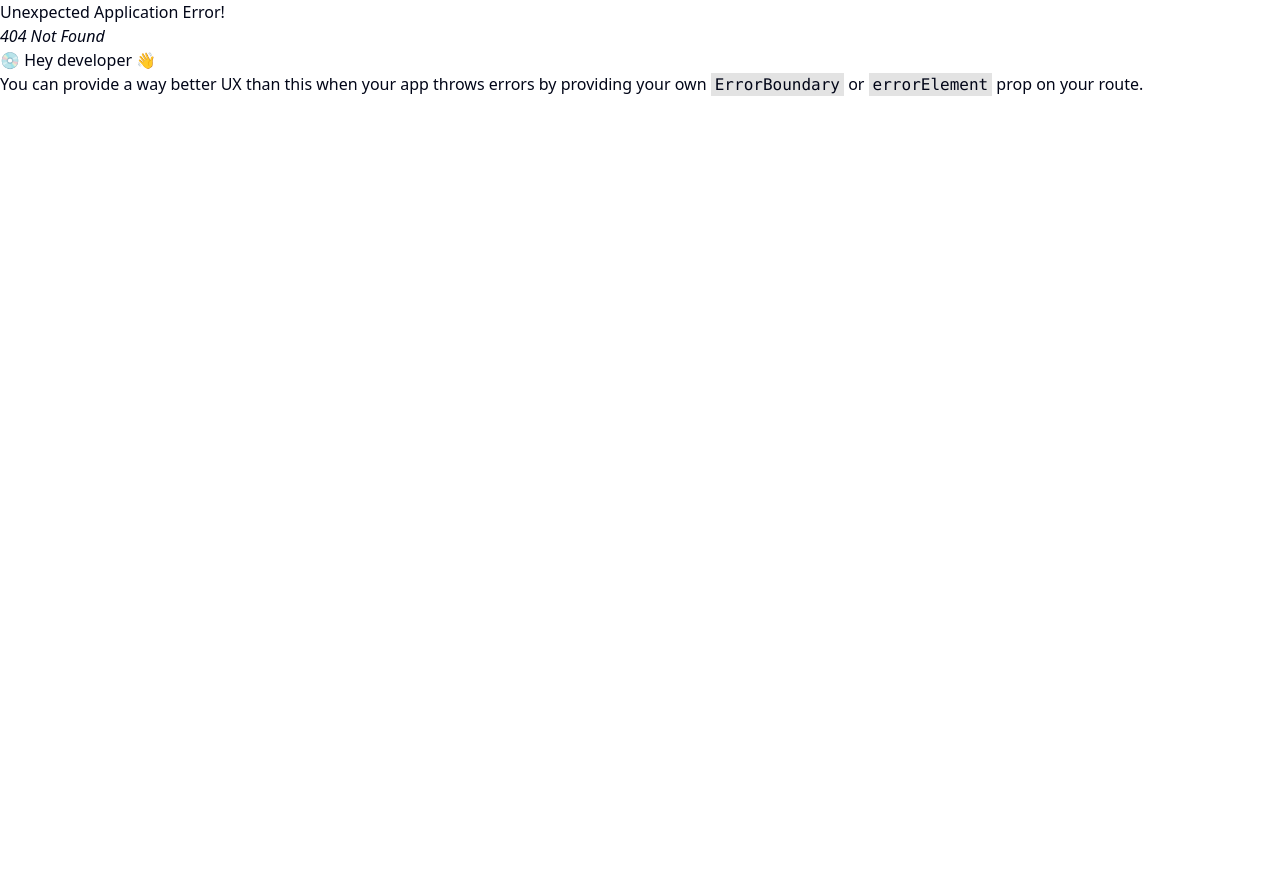
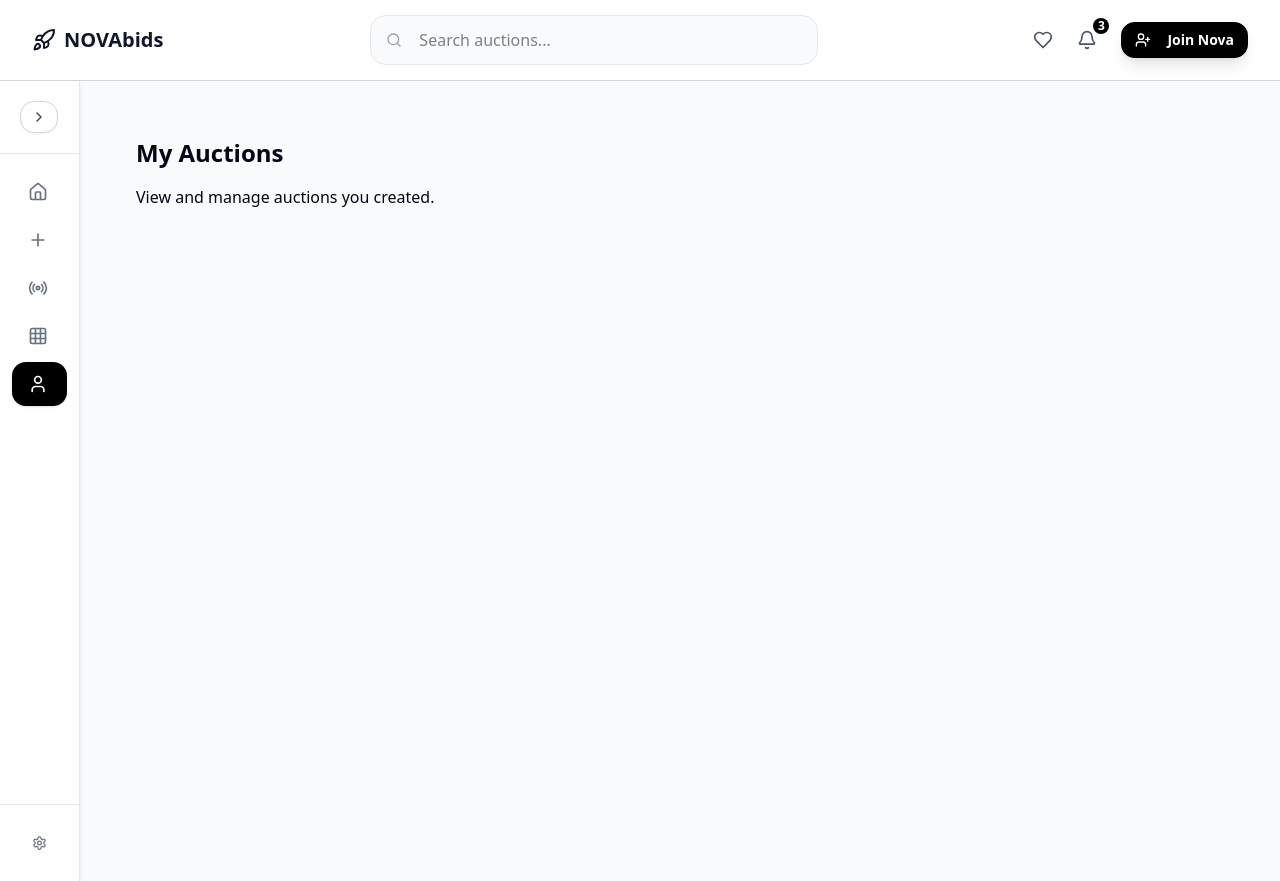
Before and after one commit to banerjee-arijit/NovaBids_Auctions, a React (Vite) app: page /dashboard/my-auctions in a window 1280 px wide. Before the commit this address had no page. Before the commit the page ends 800 px from the top, so only its background shows below. Built offline with nearby package versions, Linux system fonts and the light colour scheme.

Commit message:
sidebar logic

```diff
--- /dev/null
+++ b/src/pages/dashboard/AllAuctions.jsx
@@ -0,0 +1,12 @@
+import React from "react";
+
+const AllAuctions = () => {
+  return (
+    <div className="p-6">
+      <h1 className="text-2xl font-bold mb-4">All Auctions</h1>
+      <p>Browse all auctions here.</p>
+    </div>
+  );
+};
+
+export default AllAuctions;
--- /dev/null
+++ b/src/pages/dashboard/CreateAuction.jsx
@@ -0,0 +1,12 @@
+import React from "react";
+
+const CreateAuction = () => {
+  return (
+    <div className="p-6">
+      <h1 className="text-2xl font-bold mb-4">Create Auction</h1>
+      <p>This is where you can create a new auction.</p>
+    </div>
+  );
+};
+
+export default CreateAuction;
--- a/src/pages/dashboard/Dashboard.jsx
+++ b/src/pages/dashboard/Dashboard.jsx
@@ -1,18 +1,18 @@
 import React from "react";
+import { Outlet } from "react-router-dom";
 import Sidebar from "./Sidebar";
 import Navbar from "./Navbar";
-import IndexPage from "./IndexPage";
 
 const Dashboard = () => {
   return (
     <div className="flex flex-col h-screen">
       <Navbar />
 
-      <div className="flex flex-1 ">
+      <div className="flex flex-1">
         <Sidebar />
 
         <div className="flex-1 overflow-y-auto bg-gray-50 p-4 md:p-6 lg:p-8">
-          <IndexPage />
+          <Outlet />
         </div>
       </div>
     </div>
--- /dev/null
+++ b/src/pages/dashboard/LiveAuctions.jsx
@@ -0,0 +1,12 @@
+import React from "react";
+
+const LiveAuctions = () => {
+  return (
+    <div className="p-6">
+      <h1 className="text-2xl font-bold mb-4">Live Auctions</h1>
+      <p>All ongoing live auctions will be displayed here.</p>
+    </div>
+  );
+};
+
+export default LiveAuctions;
--- /dev/null
+++ b/src/pages/dashboard/MyAuctions.jsx
@@ -0,0 +1,12 @@
+import React from "react";
+
+const MyAuctions = () => {
+  return (
+    <div className="p-6">
+      <h1 className="text-2xl font-bold mb-4">My Auctions</h1>
+      <p>View and manage auctions you created.</p>
+    </div>
+  );
+};
+
+export default MyAuctions;
--- /dev/null
+++ b/src/pages/dashboard/Settings.jsx
@@ -0,0 +1,12 @@
+import React from "react";
+
+const Settings = () => {
+  return (
+    <div className="p-6">
+      <h1 className="text-2xl font-bold mb-4">Settings</h1>
+      <p>Manage your account and preferences.</p>
+    </div>
+  );
+};
+
+export default Settings;
--- a/src/pages/dashboard/Sidebar.jsx
+++ b/src/pages/dashboard/Sidebar.jsx
@@ -1,5 +1,6 @@
 import React, { useState } from "react";
 import {
+  House,
   Plus,
   Radio,
   Grid3X3,
@@ -9,26 +10,28 @@ import {
   ChevronRight,
 } from "lucide-react";
 import { Button } from "@/components/ui/button";
+import { useNavigate, useLocation } from "react-router-dom";
 
 const Sidebar = () => {
   const [isCollapsed, setIsCollapsed] = useState(true);
+  const navigate = useNavigate();
+  const location = useLocation();
 
   const menuItems = [
-    { icon: Plus, label: "Create Auction", active: false },
-    { icon: Radio, label: "Live Auctions", active: true },
-    { icon: Grid3X3, label: "All Auctions", active: false },
-    { icon: User, label: "My Auctions", active: false },
+    { icon: House, label: "Dashboard", path: "/dashboard" },
+    { icon: Plus, label: "Create Auction", path: "/dashboard/create-auction" },
+    { icon: Radio, label: "Live Auctions", path: "/dashboard/live-auctions" },
+    { icon: Grid3X3, label: "All Auctions", path: "/dashboard/all-auctions" },
+    { icon: User, label: "My Auctions", path: "/dashboard/my-auctions" },
   ];
 
-  const toggleSidebar = () => {
-    setIsCollapsed(!isCollapsed);
-  };
+  const toggleSidebar = () => setIsCollapsed(!isCollapsed);
 
   return (
     <>
       {/* Desktop Sidebar */}
       <div
-        className={`hidden  lg:flex flex-col bg-white border-r border-gray-200 shadow-md transition-all duration-500 ${
+        className={`hidden lg:flex flex-col bg-white border-r border-gray-200 shadow-md transition-all duration-500 ${
           isCollapsed ? "w-20" : "w-72"
         } h-screen sticky top-0 z-40`}
       >
@@ -62,15 +65,18 @@ const Sidebar = () => {
             {menuItems.map((item, index) => (
               <button
                 key={index}
+                onClick={() => navigate(item.path)}
                 className={`flex items-center w-full space-x-4 px-4 py-3 rounded-xl transition-all duration-300 ${
-                  item.active
+                  location.pathname === item.path
                     ? "bg-black text-white shadow"
                     : "text-gray-700 hover:bg-gray-100"
                 }`}
               >
                 <item.icon
                   className={`h-5 w-5 ${
-                    item.active ? "text-white" : "text-gray-500"
+                    location.pathname === item.path
+                      ? "text-white"
+                      : "text-gray-500"
                   }`}
                 />
                 {!isCollapsed && (
@@ -83,8 +89,21 @@ const Sidebar = () => {
 
         {/* Settings */}
         <div className="border-t border-gray-200 p-4">
-          <button className="flex items-center space-x-4 w-full text-gray-700 hover:bg-gray-100 px-4 py-3 rounded-xl transition-all duration-300">
-            <Settings className="h-5 w-5 text-gray-500" />
+          <button
+            onClick={() => navigate("/dashboard/settings")}
+            className={`flex items-center space-x-4 w-full px-4 py-3 rounded-xl transition-all duration-300 ${
+              location.pathname === "/dashboard/settings"
+                ? "bg-black text-white shadow"
+                : "text-gray-700 hover:bg-gray-100"
+            }`}
+          >
+            <Settings
+              className={`h-5 w-5 ${
+                location.pathname === "/dashboard/settings"
+                  ? "text-white"
+                  : "text-gray-500"
+              }`}
+            />
             {!isCollapsed && (
               <span className="text-sm font-medium">Settings</span>
             )}
@@ -98,8 +117,9 @@ const Sidebar = () => {
           {menuItems.map((item, index) => (
             <button
               key={index}
-              className={`flex flex-col items-center px-3 py-1 rounded-xl text-xs transition-all duration-200 ${
-                item.active
+              onClick={() => navigate(item.path)}
+              className={`flex flex-col items-center px-3 py-1 text-xs ${
+                location.pathname === item.path
                   ? "text-black font-semibold"
                   : "text-gray-600 hover:text-black"
               }`}
@@ -108,7 +128,14 @@ const Sidebar = () => {
               {item.label.split(" ")[0]}
             </button>
           ))}
-          <button className="flex flex-col items-center px-3 py-1 text-gray-600 hover:text-black text-xs">
+          <button
+            onClick={() => navigate("/dashboard/settings")}
+            className={`flex flex-col items-center px-3 py-1 text-xs ${
+              location.pathname === "/dashboard/settings"
+                ? "text-black font-semibold"
+                : "text-gray-600 hover:text-black"
+            }`}
+          >
             <Settings className="h-5 w-5 mb-1" />
             Settings
           </button>
--- a/src/routes/Router.jsx
+++ b/src/routes/Router.jsx
@@ -3,26 +3,30 @@ import Homepage from "../pages/homepage/Homepage";
 import Auth from "@/pages/auth/components/Auth";
 import Dashboard from "@/pages/dashboard/Dashboard";
 
+// Pages inside Dashboard
+import CreateAuction from "@/pages/dashboard/CreateAuction";
+import LiveAuctions from "@/pages/dashboard/LiveAuctions";
+import AllAuctions from "@/pages/dashboard/AllAuctions";
+import MyAuctions from "@/pages/dashboard/MyAuctions";
+import Settings from "@/pages/dashboard/Settings";
+import IndexPage from "@/pages/dashboard/IndexPage";
+
 const router = createBrowserRouter([
   { path: "/", element: <Homepage /> },
   { path: "/auth", element: <Auth /> },
-  { path: "/dashboard", element: <Dashboard /> },
 
-  // {
-  //   path: "/dashboard",
-  //   element: <DashboardLayout />,
-  //   children: [
-  //     {
-  //       index: true,
-  //       element: <DashboardHomePage />,
-  //     },
-  //     { path: "live-auctions", element: <LiveAuction /> },
-  //     { path: "my-bids", element: <Mybids /> },
-  //     { path: "profile", element: <UserProfile /> },
-  //     { path: "notifications", element: <Notification /> },
-  //     { path: "settings", element: <Setting /> },
-  //   ],
-  // },
+  {
+    path: "/dashboard",
+    element: <Dashboard />,
+    children: [
+      { index: true, element: <IndexPage /> }, // Dashboard homepage
+      { path: "create-auction", element: <CreateAuction /> },
+      { path: "live-auctions", element: <LiveAuctions /> },
+      { path: "all-auctions", element: <AllAuctions /> },
+      { path: "my-auctions", element: <MyAuctions /> },
+      { path: "settings", element: <Settings /> },
+    ],
+  },
 ]);
 
 export default router;
```
